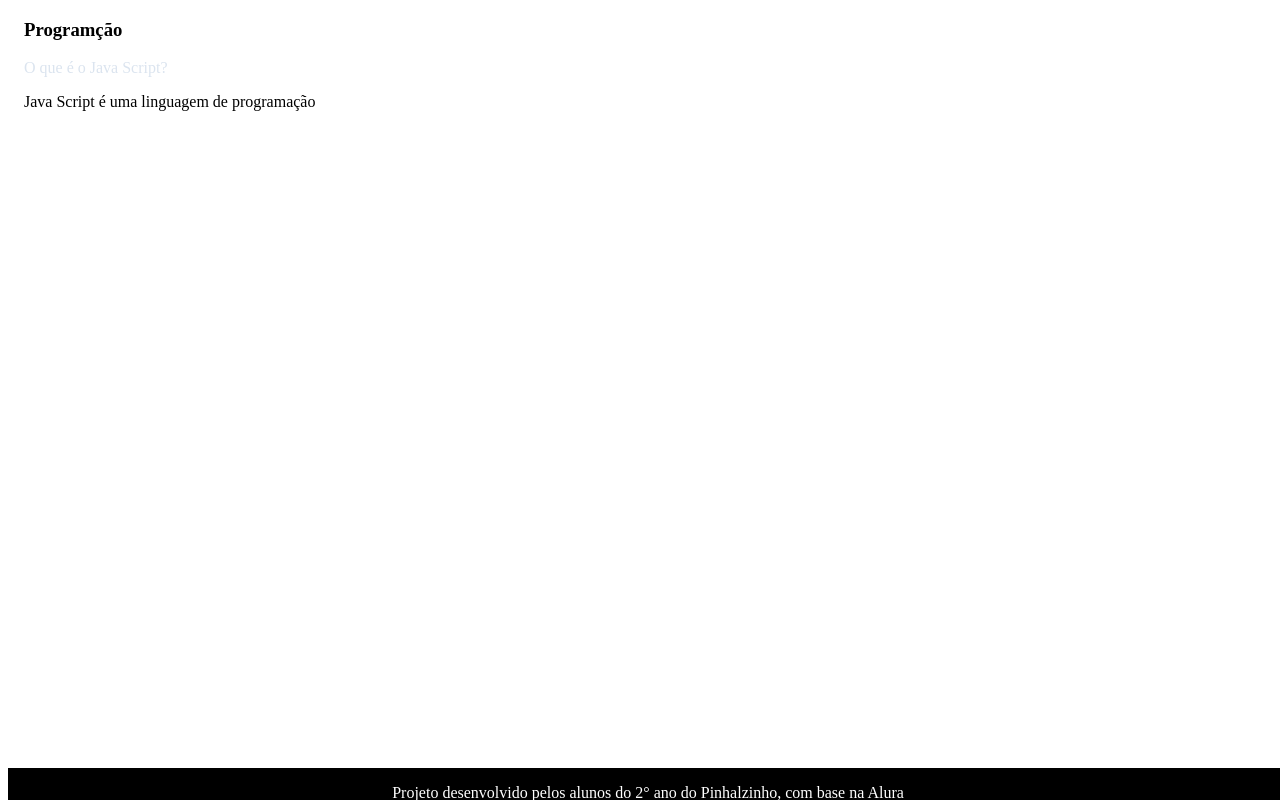
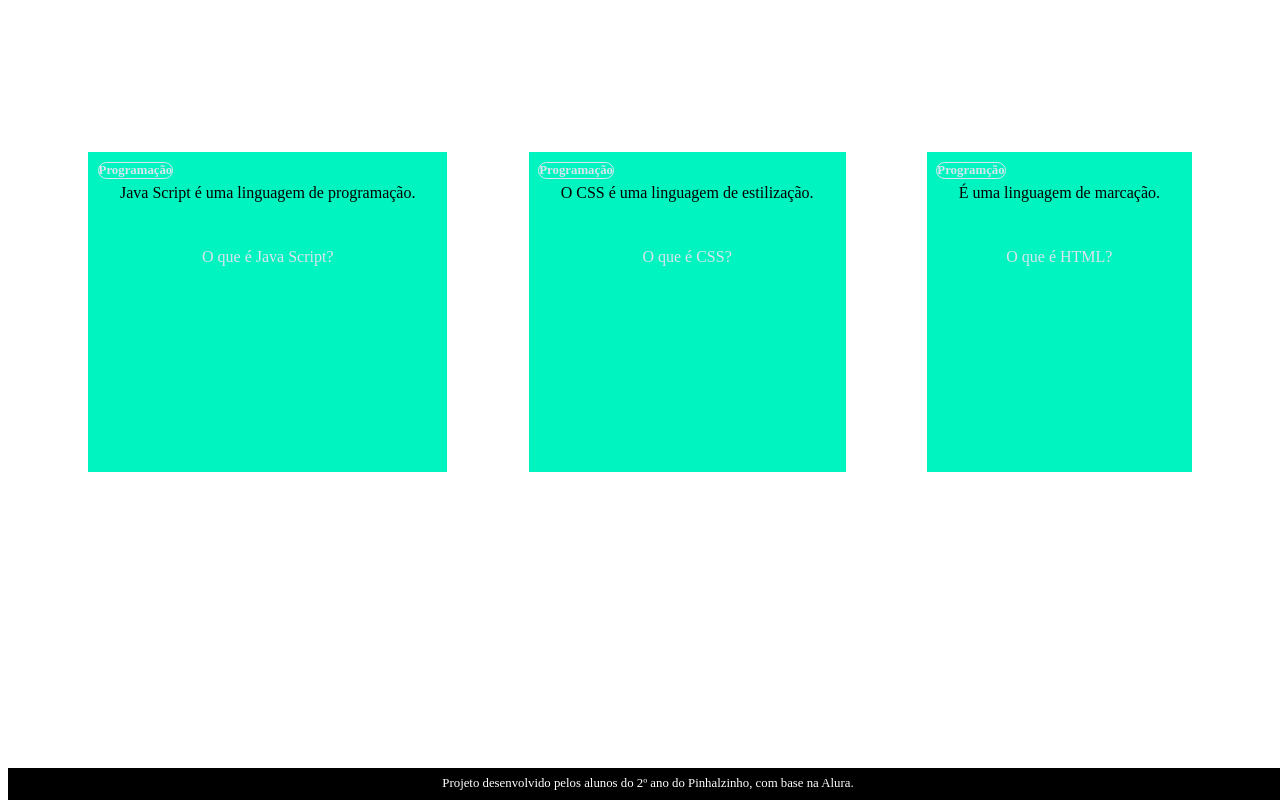
Before and after one commit to albonicobrenda/flashcard2025, a plain HTML site: page index.html in a window 1280 px wide. Drawn offline with Linux system fonts and the light colour scheme; files that its build step writes are made by us from their sources.

Commit message:
aula dia 4

```diff
--- /dev/null
+++ b/assets/style.css
@@ -0,0 +1,90 @@
+:root {
+    --text-color: #DBE4EF;
+    --card-front-color:#144480;
+    --card-back-color:#00F4BF;
+   }
+
+   body{
+       font-family: Bai Jamjuree;
+   }
+
+   #container{
+       display: flex;
+       flex-wrap: wrap;
+       justify-content: space-between;
+       padding: 4rem;
+       gap: 3rem;
+   }
+
+   .cartao{
+       margin: 1rem 1rem;
+       height: 20rem;
+       flex-basis: calc(33%-6rem);
+   }
+
+   .cartao__conteudo{
+       text-align: center;
+       background-color: var(--card-back-color);
+       height: 100%;
+      /* background-color: aquamarine;*/
+       transform-style: preserve-3d;
+       transition: 300ms ease-in-out;
+   }
+
+   .cartao__conteudo h3{
+       color: var(--text-color);
+       text-align: left;
+       padding: o.5rem;
+       position: absolute;
+       margin: 0.6rem;
+       border-radius: 0.6rem;
+       font-size: 1vw;
+       border:1px solid var(--text-color) ;
+       backface-visibility: hidden;
+   }
+
+   .cartao__conteudo p{
+       margin-top: 1rem;
+       padding: 2rem;
+       margin-top: 4rem;
+   }
+
+   .cartao__conteudo__pergunta p{
+       color: var(--text-color);
+       font-weight: 500;
+   }
+   .cartao__conteudo__reposta{
+   color: var(--text-color);
+   font-weight: 700;
+
+   }
+.cartao:hover .cartao__conteudo{
+transform: rotate(180deg);
+}
+.cartao__conteudo__pergunta,
+.cartao__conteudo__reposta{
+    backface-visibility: hidden;
+    position: absolute;
+    height: 100%;
+    width: 100%;
+}
+
+.cartao__conteudo__reposta{
+transform: rotate(180deg);
+
+
+}
+   footer{
+       background-color: black;
+       color: white;
+       position: fixed;
+       bottom: 0%;
+       width: 100%;
+       height: 2rem;
+   }
+
+   footer p{
+       text-align: center;
+       font-size: 0.8rem;
+       margin-top: 0.5rem;
+   }
--- a/index.html
+++ b/index.html
@@ -9,23 +9,49 @@
 </head>
 <body>
    <main>
-        <section id="contrainer">
+    <section id="container">
         <article class="cartao">
-            <div class="carta__conteudo">
-                <h3 class="programacao">Programção</h3>
+        <div class="cartao__conteudo">
+            <h3 class="programacao">Programação</h3>
             <div class="cartao__conteudo__pergunta">
-                    <p>O que é o Java Script?</p>
+                <p>O que é Java Script?</p>
             </div>
-                <div class="cartao__conteudo__repostas">
-                    <p>Java Script é uma linguagem de programação</p>
+            <div class="cartao__conteudo__resposta">
+                <p>Java Script é uma linguagem de programação.</p>
             </div>
         </div>
     </article>
+    <article class="cartao">
+        <div class="cartao__conteudo">
+         <h3 class="programacao">Programação</h3>
+         <div class="cartao__conteudo__pergunta">
+            <p>O que é CSS? </p>
+         </div>
+         <div class="cartao__conteudo__resposta">
+            <p> O CSS é uma linguagem de estilização.</p>
+
+         </div>
+        </div>
+    </article>
+    <article class="cartao">
+        <div class="cartao__conteudo">
+            <h3 class="programacao">Programção</h3>
+            <div class="cartao__conteudo__pergunta">
+                <p>O que é HTML?</p>
+            </div>
+            <div class="cartao__conteudo__resposta">
+                <p>É uma linguagem de marcação.</p>
+
+            </div>
+
+        </div>
+
+    </article>
     </section>
+
    </main>
    <footer>
-            <p>Projeto desenvolvido pelos alunos do 2° ano do Pinhalzinho, com base na Alura</p>
+    <p>Projeto desenvolvido pelos alunos do 2º ano do Pinhalzinho, com base na Alura.</p>
    </footer>
-
 </body>
 </html>
```
Lines whose indentation alone changed are shown as unchanged.
